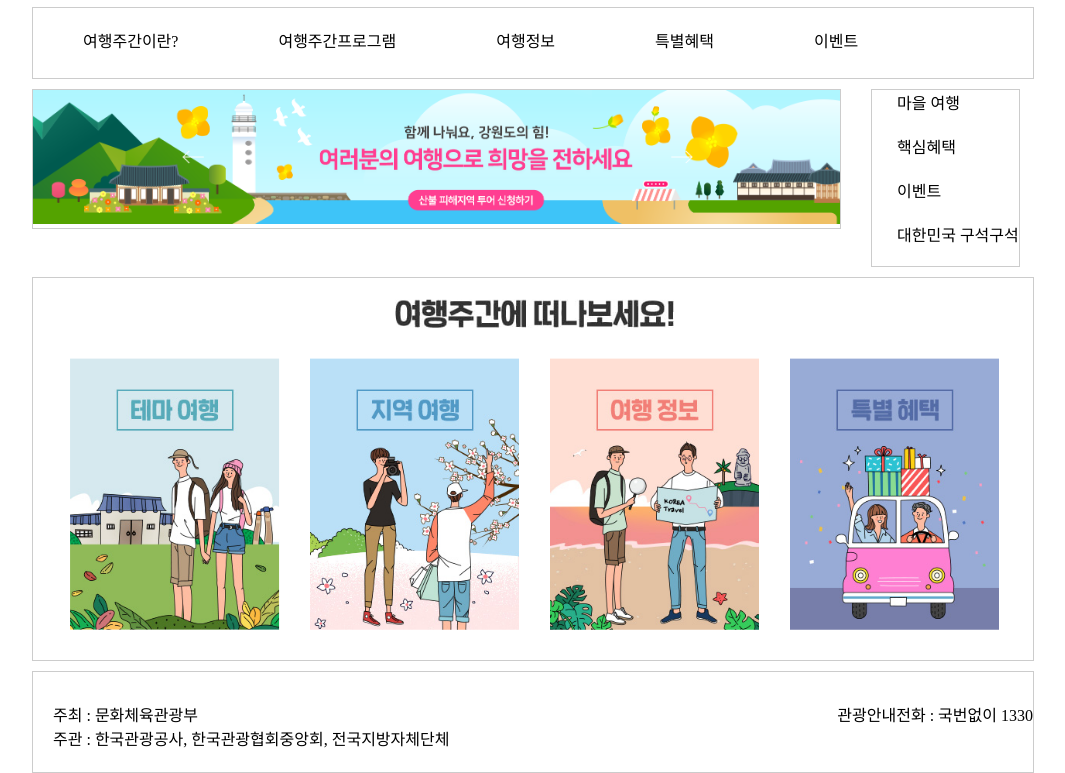
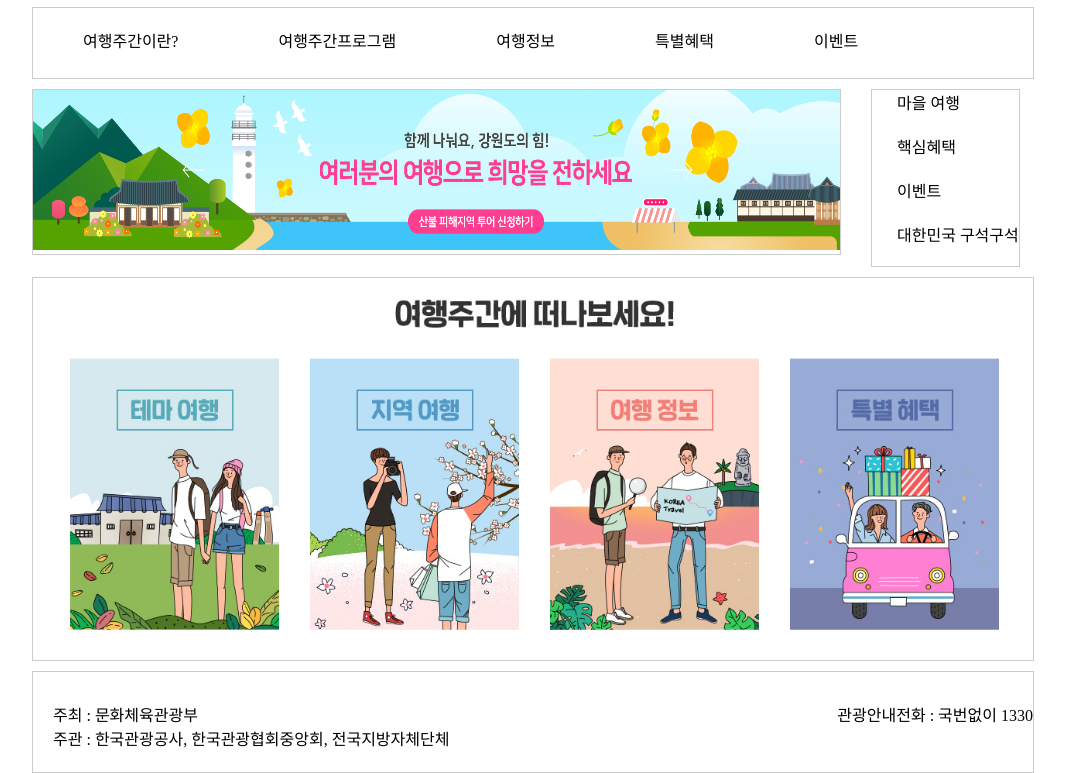
Before and after one commit to DongWLee/DongWLee.github.io, a plain HTML site: page index.html in a window 1280 px wide. Shown: the part 115-888 px from the top of the page, without its empty margins (108-1173 px from the left). Drawn offline with Linux system fonts and the light colour scheme.

Commit message:
Update index.html

```diff
--- a/index.html
+++ b/index.html
@@ -113,7 +113,7 @@
 
         <div class="section1">
         <section>
-            <img src="./img/section1.PNG" alt="" width="807">
+            <img src="./img/section1.PNG" alt="" width="807" height="160">
         </section>
 
         <aside>
```
